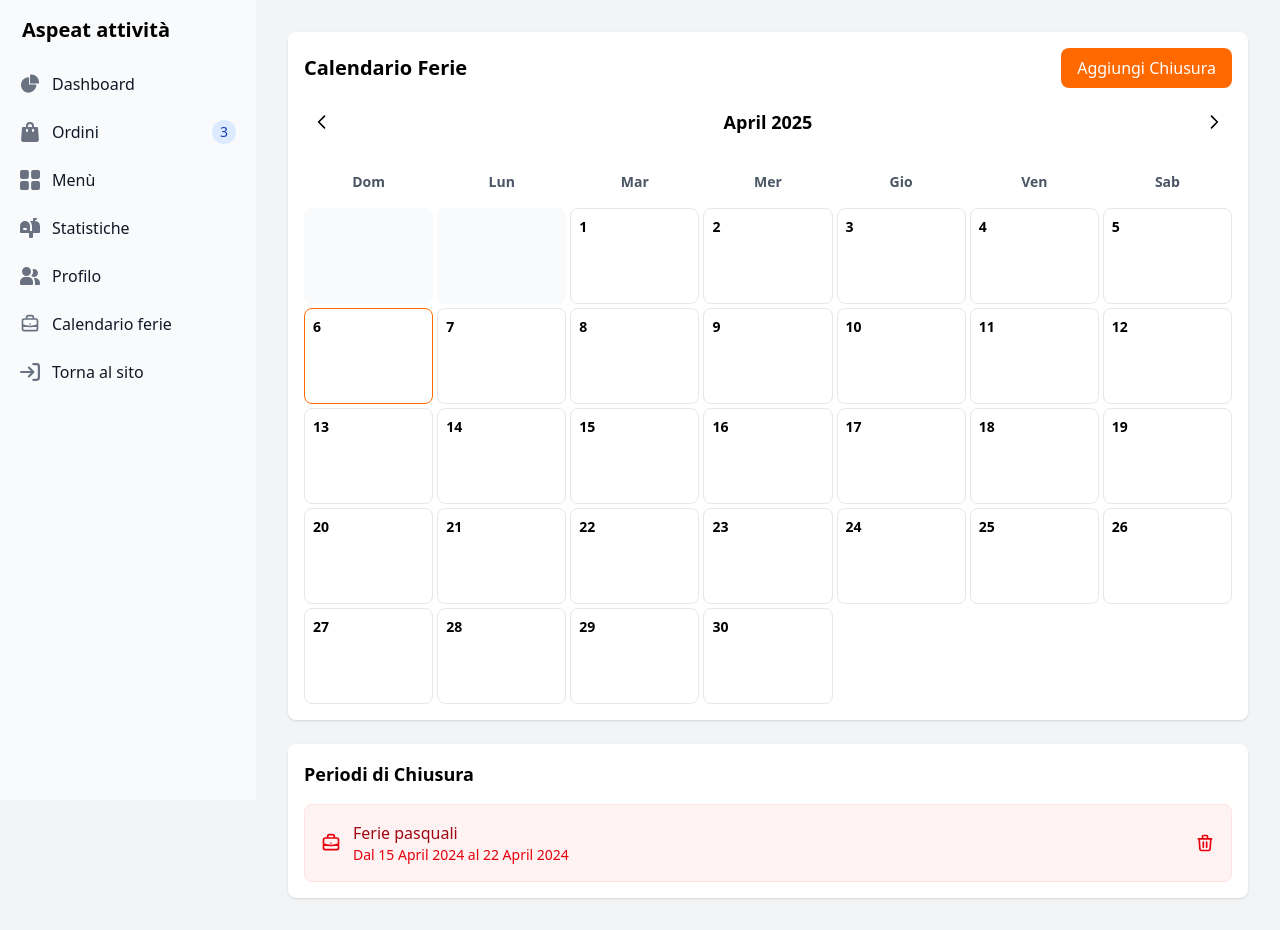
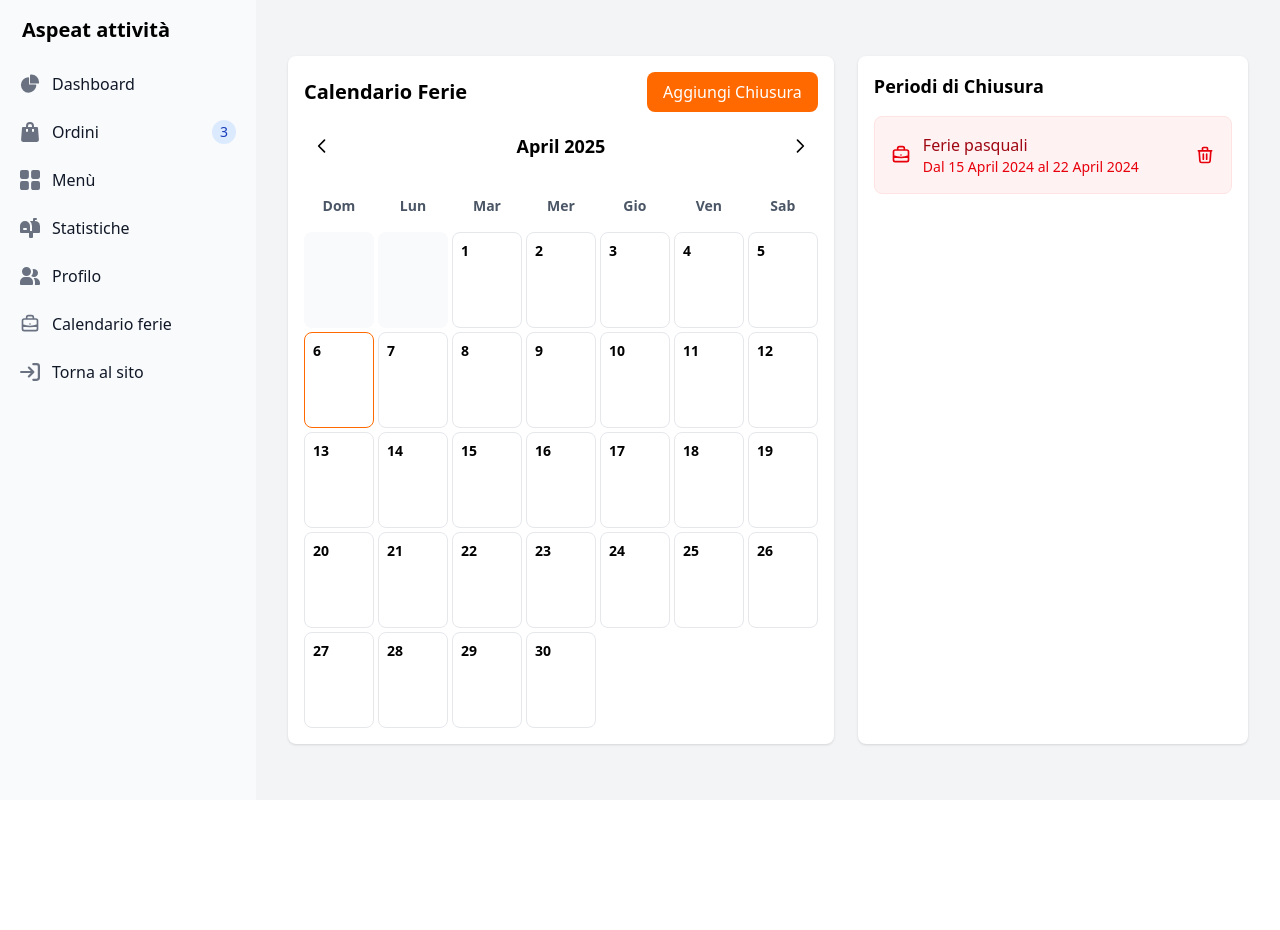
Before and after one commit to zatarra97/minervinoeat-react, a React (Vite) app: page /control-panel/ferie in a window 1280 px wide. After the commit the page ends 800 px from the top, so only its background shows below. Built offline with nearby package versions, Linux system fonts and the light colour scheme; no server answers; what amazon-cognito-identity-js would draw is missing.

Commit message:
Fix grafiche

```diff
--- a/src/Pages/ControlPanel/Calendar.tsx
+++ b/src/Pages/ControlPanel/Calendar.tsx
@@ -109,9 +109,9 @@ const Calendar: React.FC = () => {
   };
 
   return (
-    <div className="max-w-6xl mx-auto space-y-6">
+    <div className="mx-auto space-y-6 xl:flex xl:space-y-0 xl:space-x-6 w-full xl:py-6">
       {/* Header Calendario */}
-      <div className="bg-white rounded-lg shadow-sm p-4">
+      <div className="bg-white rounded-lg shadow-sm p-4 xl:w-7/12">
         <div className="flex items-center justify-between mb-4">
           <h2 className="text-xl font-semibold">Calendario Ferie</h2>
           <button
@@ -213,7 +213,7 @@ const Calendar: React.FC = () => {
       </div>
 
       {/* Lista Chiusure */}
-      <div className="bg-white rounded-lg shadow-sm p-4">
+      <div className="bg-white rounded-lg shadow-sm p-4 xl:w-5/12 xl:overflow-y-auto">
         <h3 className="text-lg font-semibold mb-4">Periodi di Chiusura</h3>
         <div className="space-y-4">
           {closureEvents.map((closure, index) => (
@@ -236,7 +236,10 @@ const Calendar: React.FC = () => {
                 </div>
               </div>
               <button
-                onClick={() => handleDeleteClosure(closure)}
+                onClick={(e) => {
+                  e.stopPropagation();
+                  handleDeleteClosure(closure);
+                }}
                 className="text-red-600 hover:text-red-800 transition-colors"
               >
                 <svg className="w-5 h-5" fill="none" stroke="currentColor" viewBox="0 0 24 24">
--- a/src/Pages/ControlPanel/Profile.tsx
+++ b/src/Pages/ControlPanel/Profile.tsx
@@ -114,7 +114,9 @@ const Profile: React.FC = () => {
   };
 
   return (
-    <div className="max-w-4xl mx-auto space-y-8">
+    <div className="mx-auto space-y-8 xl:flex xl:space-y-0 xl:space-x-6 w-full">
+      {/* Colonna Sinistra: Copertina, Logo e Info Base */}
+      <div className="xl:w-1/2 space-y-8">
         {/* Immagine di Copertina */}
         <div className="relative h-64 bg-gray-200 rounded-lg overflow-hidden">
           <img
@@ -201,7 +203,10 @@ const Profile: React.FC = () => {
             </div>
           </div>
         </div>
+      </div>
 
+      {/* Colonna Destra: Giorni Chiusura, Orari e Servizi */}
+      <div className="xl:w-1/2 space-y-8">
         {/* Giorni di Chiusura */}
         <div className="bg-white rounded-lg shadow-sm p-6">
           <h2 className="text-xl font-semibold mb-4">Giorni di Chiusura</h2>
@@ -324,6 +329,7 @@ const Profile: React.FC = () => {
           </button>
         </div>
       </div>
+    </div>
   );
 };
 
```
Lines whose indentation alone changed are shown as unchanged.
